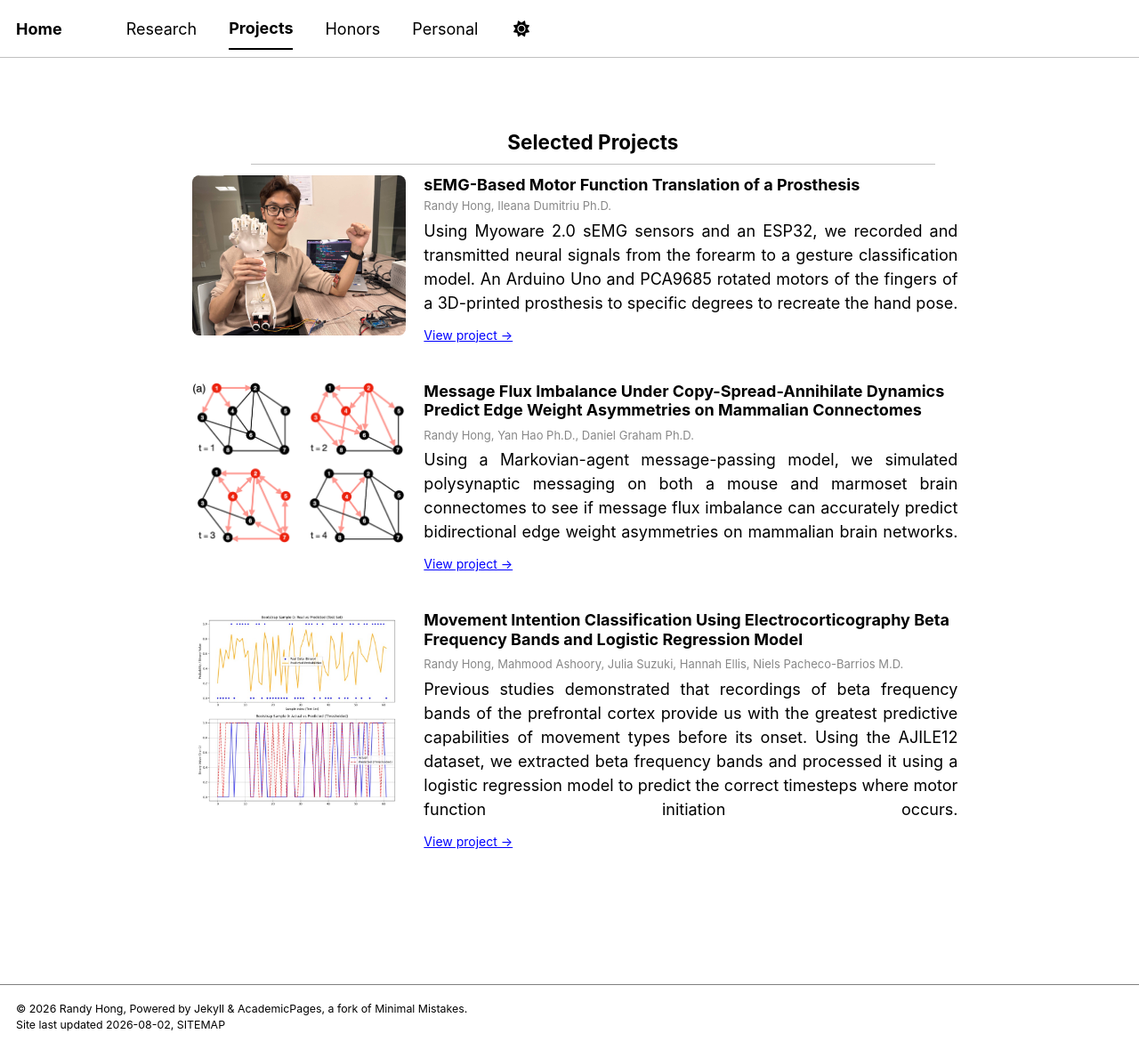
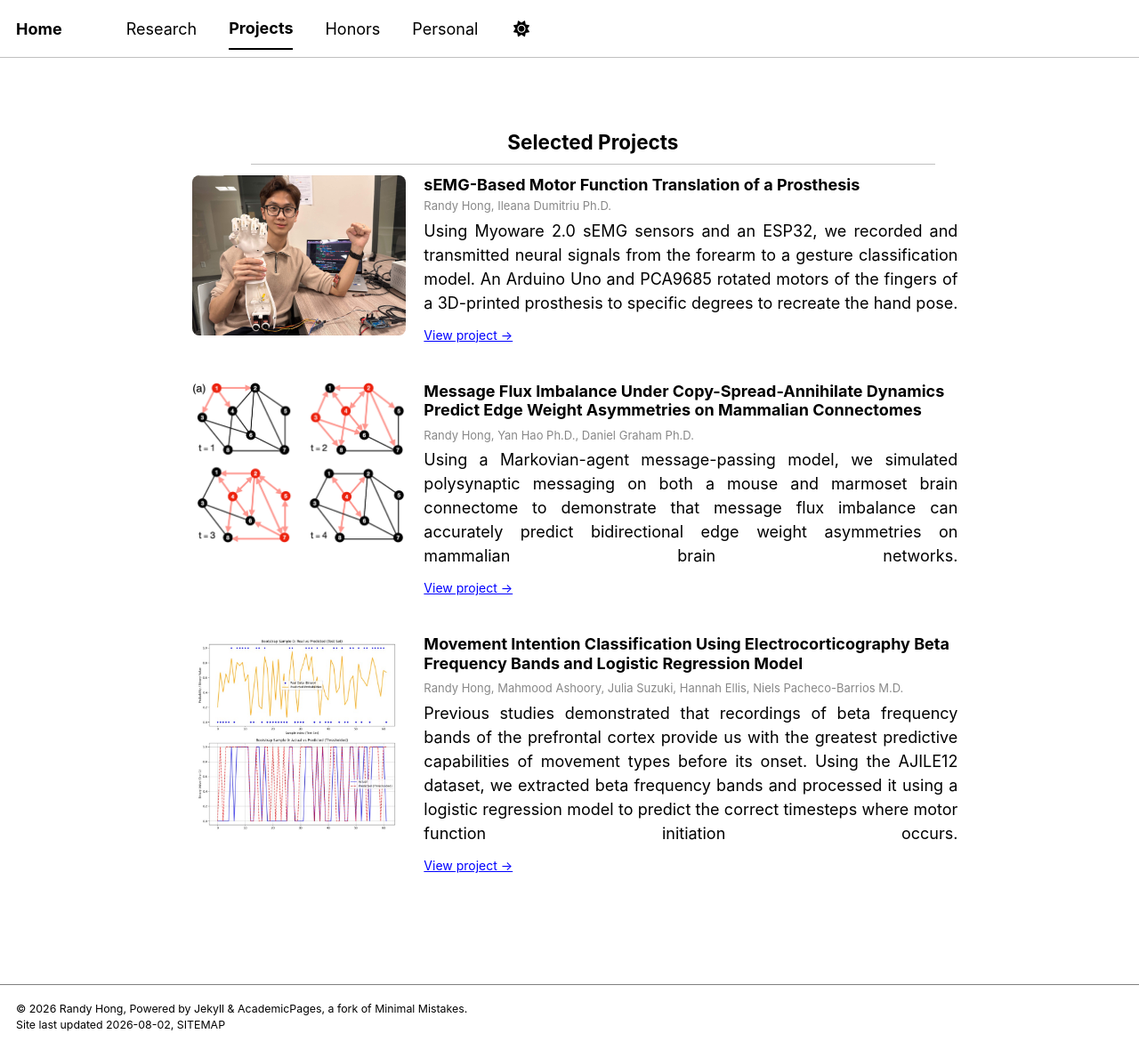
Before and after one commit to randyhongg/randyhongg.github.io, a Jekyll site: the page built from _pages/projects.md, in a window 1280 px wide and 1180 px high. Shown: the whole window at 89% size. Built offline with Jekyll 4.4.1, drawn with Linux system fonts in a browser that asks for light colours; a style sheet for code colours, icons or effects is not loaded.

Commit message:
Update projects.md

```diff
--- a/_pages/projects.md
+++ b/_pages/projects.md
@@ -37,7 +37,7 @@ author_profile: false
   <div style="max-width: 600px;">
     <h3 style="margin: 0 0 8px;">Message Flux Imbalance Under Copy-Spread-Annihilate Dynamics Predict Edge Weight Asymmetries on Mammalian Connectomes</h3>
     <p style="margin: 0 0 4px; font-size: 13px; color: #888;">Randy Hong, Yan Hao Ph.D., Daniel Graham Ph.D.</p>
-    <p style="margin: 0 0 8px; text-align: justify; text-align-last: justify;">Using a Markovian-agent message-passing model, we simulated polysynaptic messaging on both a mouse and marmoset brain connectomes to see if message flux imbalance can accurately predict bidirectional edge weight asymmetries on mammalian brain networks.</p>
+    <p style="margin: 0 0 8px; text-align: justify; text-align-last: justify;">Using a Markovian-agent message-passing model, we simulated polysynaptic messaging on both a mouse and marmoset brain connectome to demonstrate that message flux imbalance can accurately predict bidirectional edge weight asymmetries on mammalian brain networks.</p>
     <a href="https://github.com/randyhongg/project-repo-2" target="_blank" style="font-size: 14px;">View project →</a>
   </div>
 </div>
```
